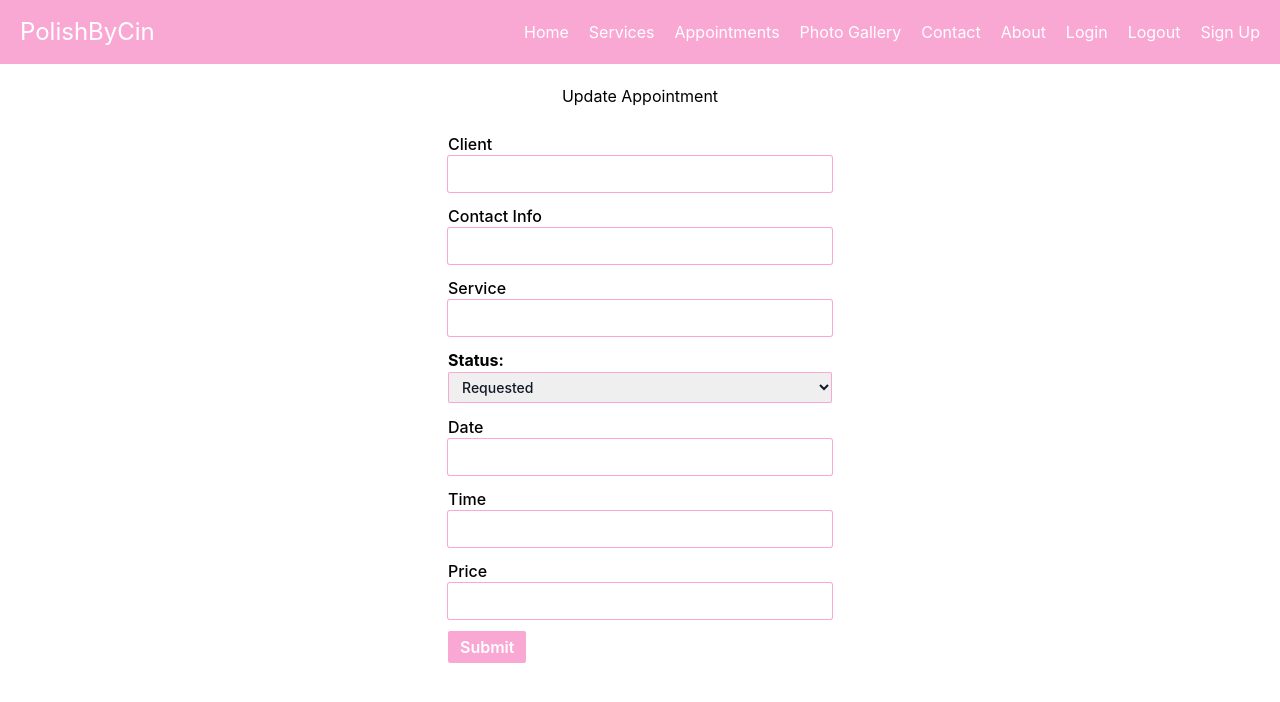
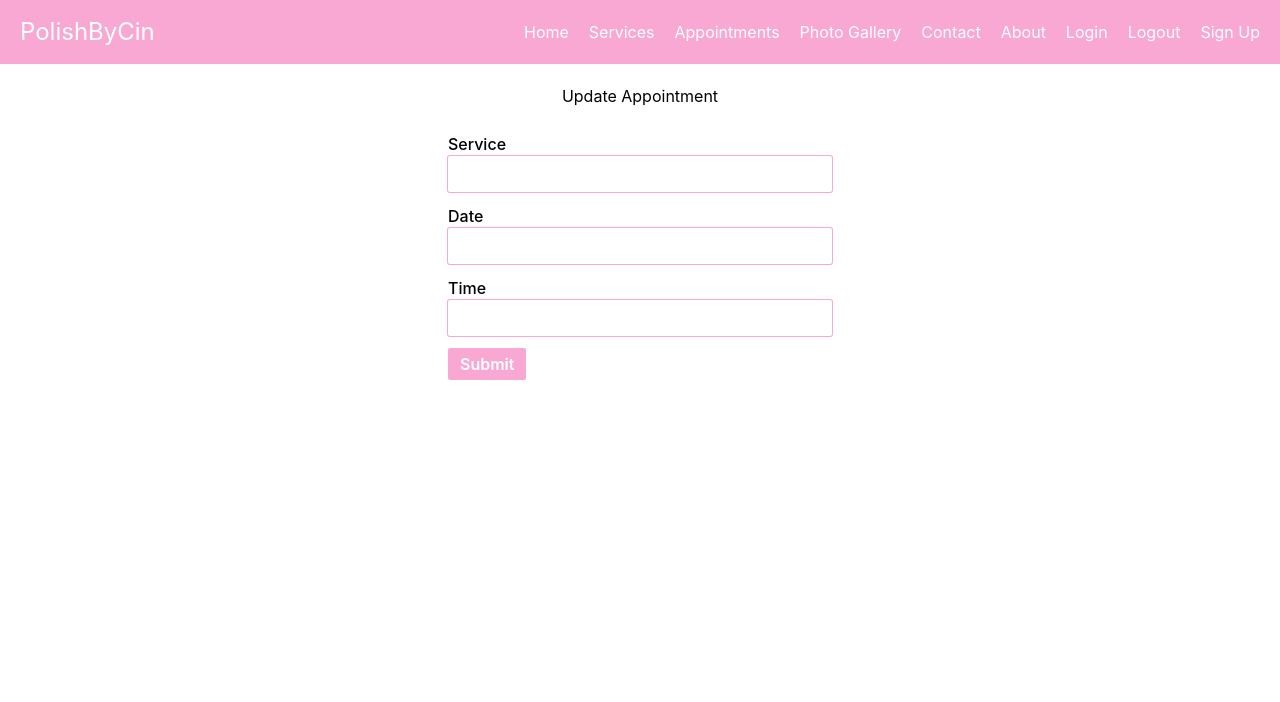
Before and after one commit to ryanpv/beauty-service-app, a React (Create React App) app in the folder client/: page /update-appointment/1 in a window 1280 px wide. Shown: the top 702 px of the page. Built offline with nearby package versions, Linux system fonts and the light colour scheme; no server answers.

Commit message:
added user role condition to update single appointment functionality on clientside

```diff
--- a/client/src/components/update-appointment.tsx
+++ b/client/src/components/update-appointment.tsx
@@ -110,7 +110,10 @@ const UpdateAppointment: React.FC = () => {
     <div className='container flex flex-col space-y-6 p-5 max-w-screen-lg'>
       <h1 className='text-center'>Update Appointment</h1>
 
+
       <div className='sm:mx-auto sm:w-full sm:max-w-sm max-w-2xl font-medium'>
+
+      { (typeof currentUser !== 'string' && currentUser.role === 2) ?
         <form className='space-y-3' onSubmit={ submitForm }>
           <div>
             <label>Client</label>
@@ -194,10 +197,53 @@ const UpdateAppointment: React.FC = () => {
           <div>
             <button
               className='px-3 py-1 rounded-sm focus:ring-2 focus:ring-pink-300 bg-pink-300 hover:bg-pink-200 text-center text-white font-semibold'
-            >Submit</button>
+              >Submit</button>
+          </div>
+        </form>
+        :
+        <form className='space-y-3' onSubmit={ submitForm }>
+          <div>
+            <label>Service</label>
+            <div>
+              <input
+                onChange={ putFormHandler }
+                name='service_name'
+                value={ appointment.service_name }
+                className='block w-full py-1.5 px-2.5 border-0 rounded-sm ring-1 ring-pink-300'
+              />
+            </div>
           </div>
 
+          <div className=''>
+            <label>Date</label>
+            <div>
+              <DatePicker
+                className='block sm:w-96 py-1.5 px-2.5 border-0 rounded-sm ring-1 ring-pink-300'
+                dateFormat="MMMM d yyyy"
+                selected={ appointment.date ? new Date(appointment.date) : null }
+                onChange={ (date) => date && putFormHandler(date) }
+              />
+            </div>
+          </div>
+
+          <div>
+            <label>Time</label>
+            <div>
+              <input
+                onChange={ putFormHandler }
+                name='time'
+                value={ appointment.time ? appointment.time : "" }
+                className='block w-full py-1.5 px-2.5 border-0 rounded-sm ring-1 ring-pink-300'
+              />
+            </div>
+          </div>
+          <div>
+            <button
+              className='px-3 py-1 rounded-sm focus:ring-2 focus:ring-pink-300 bg-pink-300 hover:bg-pink-200 text-center text-white font-semibold'
+              >Submit</button>
+          </div>
         </form>
+      }
       </div>
     </div>
   )
--- a/client/src/components/update-service.tsx
+++ b/client/src/components/update-service.tsx
@@ -1,5 +1,6 @@
 import React, { useEffect, useState } from 'react'
 import { useParams } from 'react-router-dom'
+import { useStateContext } from '../contexts/state-contexts';
 
 export default function UpdateService() {
   type CategoryListState = {
@@ -18,6 +19,7 @@ export default function UpdateService() {
   });
   const [categories, setCategories] = useState<CategoryListState>([]);
   const { serviceId } = useParams();
+  const { currentUser } = useStateContext();
 
   // Fetch service to be updated
   useEffect(() => {
```
